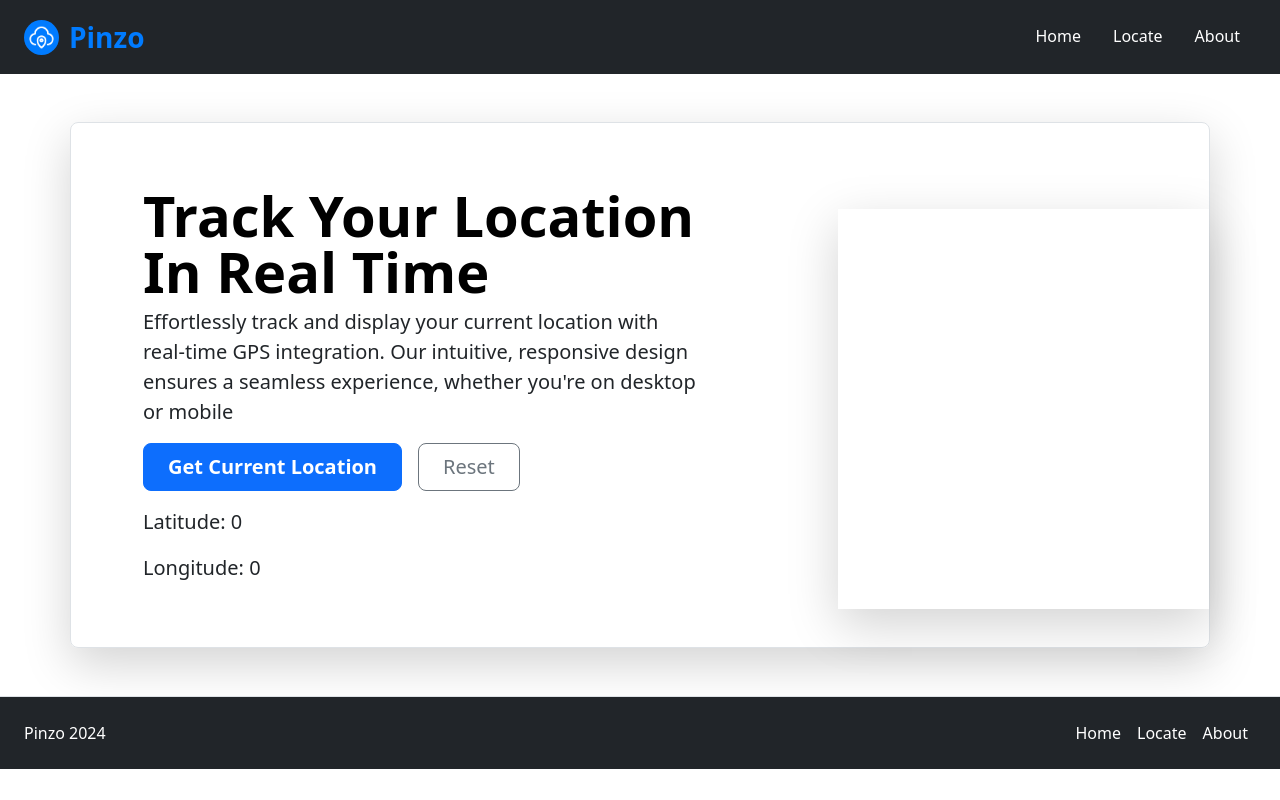
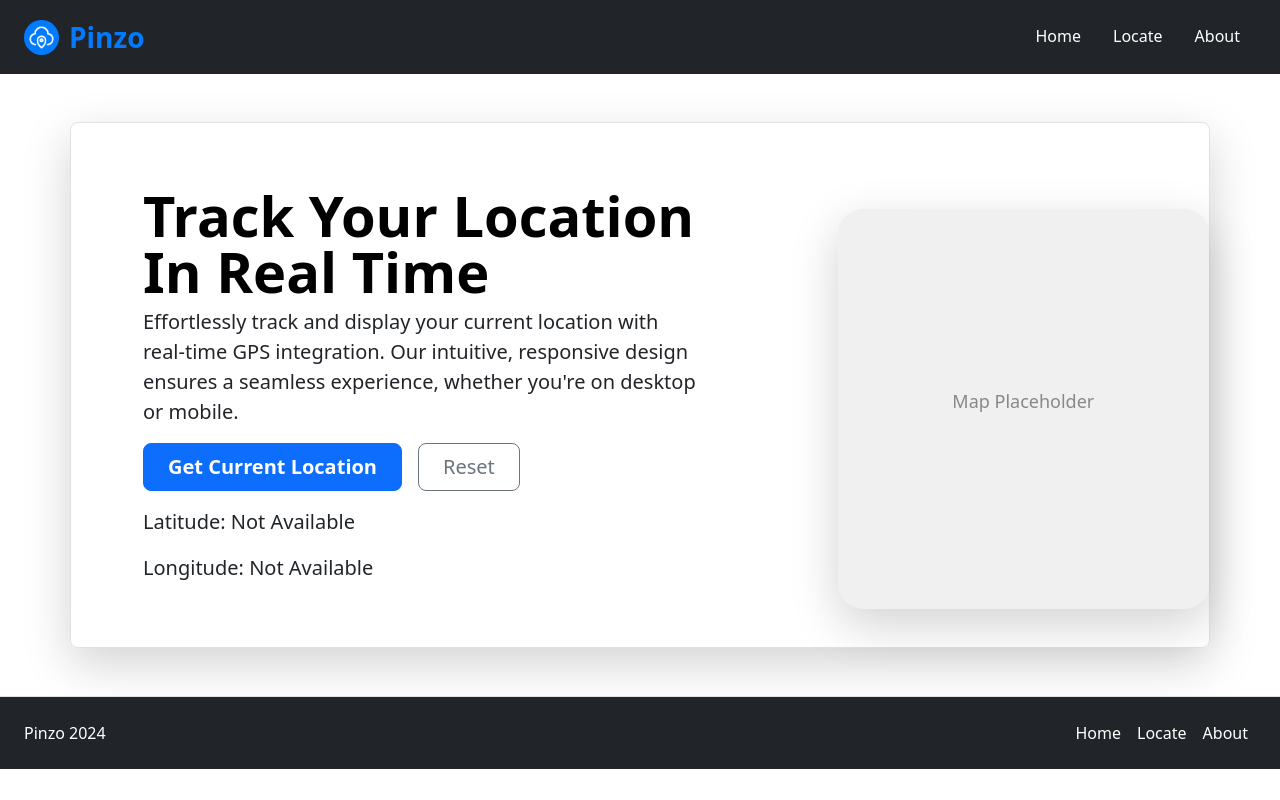
Before and after one commit to matthew-wright07/pinzo, a Next.js app: page /locate in a window 1280 px wide. Built offline with nearby package versions, Linux system fonts and the light colour scheme.

Commit message:
did some more editing

```diff
--- a/componets/LeafletMap.js
+++ b/componets/LeafletMap.js
@@ -1,15 +1,25 @@
 "use client";
-import { useEffect } from "react";
+
+import { useEffect, useState } from "react";
 import L from "leaflet";
 import "leaflet/dist/leaflet.css";
 
 export default function LeafletMap({ latitude, longitude }) {
+  const [isClient, setIsClient] = useState(false);
+
+  // Set isClient to true when the component mounts, so LeafletMap is only initialized on the client
   useEffect(() => {
-    // Initialize the map only after the component mounts (client-side)
+    setIsClient(true);
+  }, []);
+
+  useEffect(() => {
+    if (!isClient || !latitude || !longitude) return;
+
     let map;
+    const mapContainer = document.getElementById("leaflet-map");
 
-    // Initialize map only if coordinates are available
-    if (latitude && longitude) {
+    // Only initialize the map if it's not already initialized
+    if (!mapContainer._leaflet_id) {
       map = L.map("leaflet-map").setView([latitude, longitude], 13);
 
       // Add the OpenStreetMap tile layer
@@ -20,26 +30,44 @@ export default function LeafletMap({ latitude, longitude }) {
 
       // Custom pin icon
       const pinIcon = new L.Icon({
-        iconUrl: "https://cdnjs.cloudflare.com/ajax/libs/leaflet/1.7.1/images/marker-icon.png", // pin icon URL
-        iconSize: [25, 41], // size of the icon
-        iconAnchor: [12, 41], // point of the icon which will correspond to marker's location
-        popupAnchor: [0, -41], // point from which the popup should open relative to the iconAnchor
+        iconUrl: "https://cdnjs.cloudflare.com/ajax/libs/leaflet/1.7.1/images/marker-icon.png",
+        iconSize: [25, 41],
+        iconAnchor: [12, 41],
+        popupAnchor: [0, -41],
       });
 
-      // Add a marker at the user's location with custom pin icon
+      // Add a marker at the user's location
       L.marker([latitude, longitude], { icon: pinIcon })
         .addTo(map)
         .bindPopup(`You are here: ${latitude}, ${longitude}`)
         .openPopup();
     }
 
-    // Cleanup function to remove the map when the component unmounts or when coordinates change
+    // Cleanup function to remove the map instance when the component unmounts
     return () => {
       if (map) {
         map.remove();
       }
     };
-  }, [latitude, longitude]);
+  }, [isClient, latitude, longitude]);
 
-  return <div id="leaflet-map" style={{ width: "100%", height: "400px" }}></div>;
+  if (!isClient) {
+    return (
+      <div
+        id="leaflet-map"
+        style={{ width: "100%", height: "400px", borderRadius: "25px" }}
+      />
+    );
+  }
+
+  return (
+    <div
+      id="leaflet-map"
+      style={{
+        width: "100%",
+        height: "400px",
+        borderRadius: "25px",
+      }}
+    />
+  );
 }
--- a/componets/Locate.js
+++ b/componets/Locate.js
@@ -1,4 +1,5 @@
 "use client";
+
 import { useState } from "react";
 import dynamic from "next/dynamic";
 
@@ -6,21 +7,19 @@ import dynamic from "next/dynamic";
 const LeafletMap = dynamic(() => import("./LeafletMap"), { ssr: false });
 
 export default function Locate() {
-  const [latitude, setLatitude] = useState(0); // Default value for latitude (San Francisco)
-  const [longitude, setLongitude] = useState(0); // Default value for longitude (San Francisco)
+  const [latitude, setLatitude] = useState(null);
+  const [longitude, setLongitude] = useState(null);
 
   async function handleClick() {
     navigator.geolocation.getCurrentPosition((position) => {
-      const newLatitude = position.coords.latitude;
-      const newLongitude = position.coords.longitude;
-      setLatitude(newLatitude);
-      setLongitude(newLongitude);
+      setLatitude(position.coords.latitude);
+      setLongitude(position.coords.longitude);
     });
   }
 
-  function handleRemove(){
-    setLatitude(0);
-    setLongitude(0);
+  function handleRemove() {
+    setLatitude(null);
+    setLongitude(null);
   }
 
   return (
@@ -31,22 +30,47 @@ export default function Locate() {
             Track Your Location In Real Time
           </h1>
           <p className="lead">
-          Effortlessly track and display your current location with real-time GPS integration. Our intuitive, responsive design ensures a seamless experience, whether you're on desktop or mobile
+            Effortlessly track and display your current location with real-time GPS integration. Our intuitive, responsive design ensures a seamless experience, whether you're on desktop or mobile.
           </p>
           <div className="d-grid gap-2 d-md-flex justify-content-md-start mb-4 mb-lg-3">
-            <button onClick={handleClick} type="button" className="btn btn-primary btn-lg px-4 me-md-2 fw-bold">
+            <button
+              onClick={handleClick}
+              type="button"
+              className="btn btn-primary btn-lg px-4 me-md-2 fw-bold"
+            >
               Get Current Location
             </button>
-            <button onClick={handleRemove} type="button" className="btn btn-outline-secondary btn-lg px-4">
+            <button
+              onClick={handleRemove}
+              type="button"
+              className="btn btn-outline-secondary btn-lg px-4"
+            >
               Reset
             </button>
           </div>
-          <p className="lead">Latitude: {latitude}</p>
-          <p className="lead">Longitude: {longitude}</p>
+          <p className="lead">Latitude: {latitude ?? "Not Available"}</p>
+          <p className="lead">Longitude: {longitude ?? "Not Available"}</p>
         </div>
-        <div className="col-lg-4 offset-lg-1 p-0 overflow-hidden shadow-lg">
-          {/* Map always shows up, initialized with default values */}
-          <LeafletMap latitude={latitude} longitude={longitude} />
+        <div
+          className="col-lg-4 offset-lg-1 p-0 overflow-hidden shadow-lg"
+          style={{ borderRadius: "25px", backgroundColor: "#f0f0f0" }}
+        >
+          {/* Render the map only if latitude and longitude are available */}
+          {latitude && longitude ? (
+            <LeafletMap latitude={latitude} longitude={longitude} />
+          ) : (
+            <div
+              style={{
+                width: "100%",
+                height: "400px",
+                display: "flex",
+                alignItems: "center",
+                justifyContent: "center",
+              }}
+            >
+              <p style={{ color: "#888", fontSize: "18px" }}>Map Placeholder</p>
+            </div>
+          )}
         </div>
       </div>
     </div>
```
